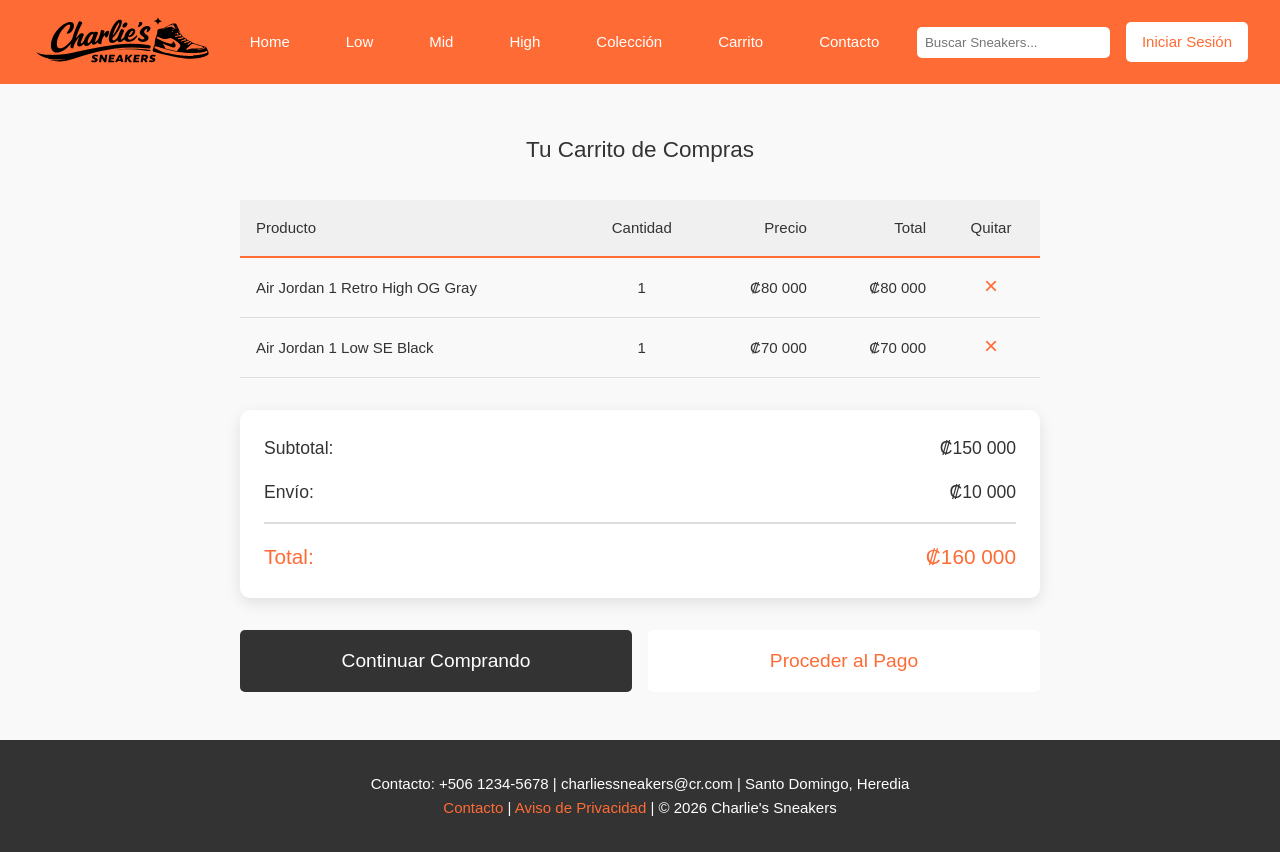
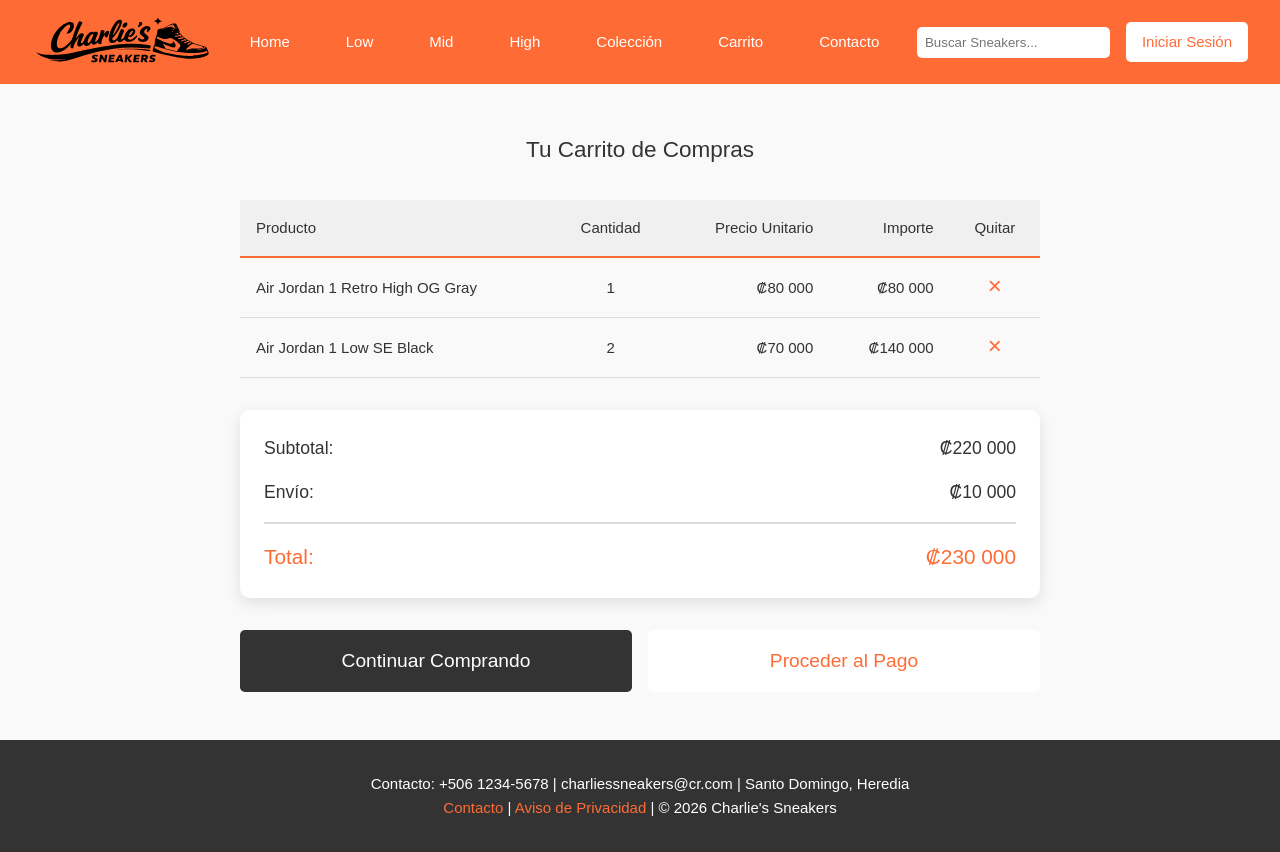
Before and after one commit to kattyab/CI0137_seg_fault, a Vue app: page /carrito in a window 1280 px wide. Built offline with nearby package versions, Linux system fonts and the light colour scheme.

Commit message:
Update text on Cart item list

```diff
--- a/src/views/CarritoView.vue
+++ b/src/views/CarritoView.vue
@@ -19,7 +19,7 @@
   {
     id: 2,
     product: 'Air Jordan 1 Low SE Black',
-    quantity: 1,
+    quantity: 2,
     price: 70000,
   },
 ])
@@ -74,8 +74,8 @@
             <tr style="background: #f0f0f0; border-bottom: 2px solid #ff6b35">
               <th style="padding: 1rem; text-align: left">Producto</th>
               <th style="padding: 1rem; text-align: center">Cantidad</th>
-              <th style="padding: 1rem; text-align: right">Precio</th>
-              <th style="padding: 1rem; text-align: right">Total</th>
+              <th style="padding: 1rem; text-align: right">Precio Unitario</th>
+              <th style="padding: 1rem; text-align: right">Importe</th>
               <th style="padding: 1rem; text-align: center">Quitar</th>
             </tr>
           </thead>
```
